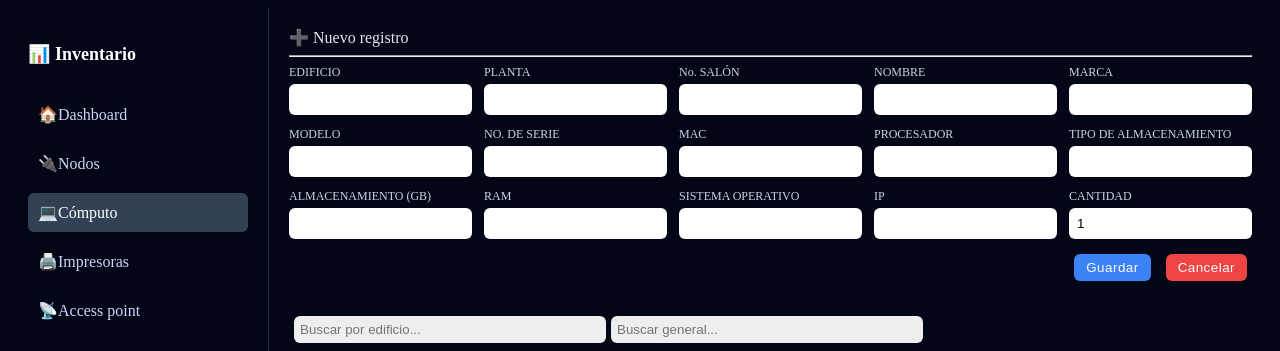
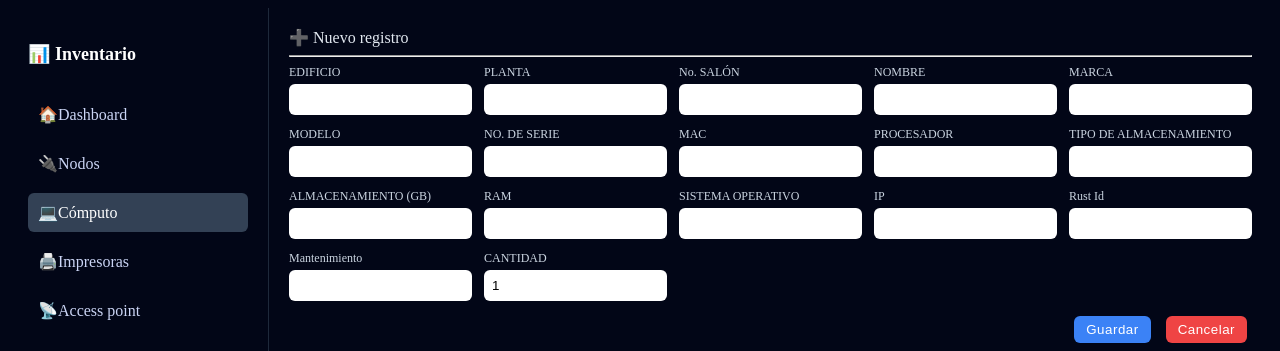
Before and after one commit to WICHO95199159/Erp-inventario, a Vue app in the folder frontend/: page /computo in a window 1280 px wide. Shown: the top 351 px of the page. Built offline with nearby package versions, Linux system fonts and the light colour scheme; no server answers.

Commit message:
campos mtto y rust en equipos de computo

```diff
--- a/frontend/src/components/ComputoForm.vue
+++ b/frontend/src/components/ComputoForm.vue
@@ -85,6 +85,16 @@
         <input v-model="form.ip" />
       </div>
 
+      <div class="field">
+        <label>Rust Id</label>
+        <input type="number" v-model="form.rust_id" min="0" max="999999999"/>
+      </div>
+
+      <div class="field">
+        <label>Mantenimiento</label>
+        <input type="number" v-model="form.fecha_mtto" min="0" max="3000" />
+      </div>
+
       <div class="field" v-if="!editData">
         <label>CANTIDAD</label>
         <input type="number" v-model="form.cantidad" min="1" />
@@ -141,6 +151,8 @@ export default {
         ram: "",
         sistema_operativo: "",
         ip: "",
+        rust_id: "",
+        fecha_mtto: "",
         cantidad: 1 // 🔥 SOLO FRONTEND
       };
     },
--- a/frontend/src/components/ComputoTable.vue
+++ b/frontend/src/components/ComputoTable.vue
@@ -22,6 +22,8 @@
             <th @click="sort('ram')">RAM</th>
             <th @click="sort('sistema_operativo')">SISTEMA OPERATIVO</th>
             <th @click="sort('ip')">DIRECCIÓN IP</th>
+            <th @click="sort('rust_id')">RUST ID</th>
+            <th @click="sort('fecha_mtto')">FECHA MTTO</th>
           </tr>
         </thead>
 
@@ -53,6 +55,8 @@
             <td>{{ row.ram }}</td>
             <td>{{ row.sistema_operativo }}</td>
             <td>{{ row.ip }}</td>
+            <td>{{ row.rust_id }}</td>
+            <td>{{ row.fecha_mtto }}</td>
 
           </tr>
         </tbody>
```
